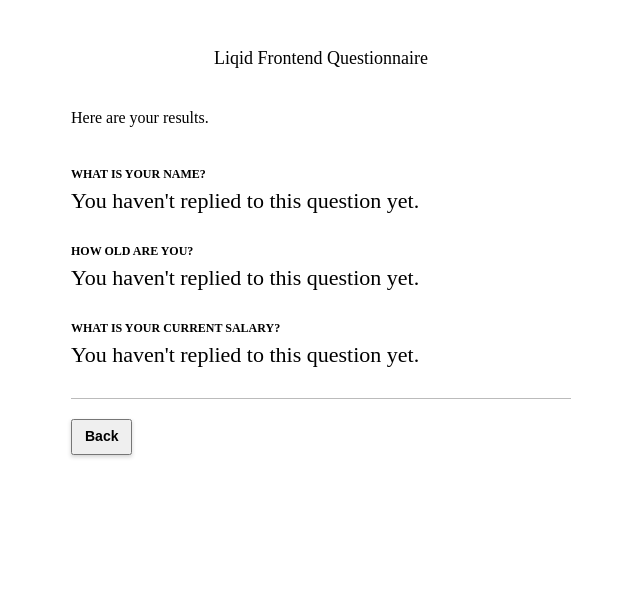
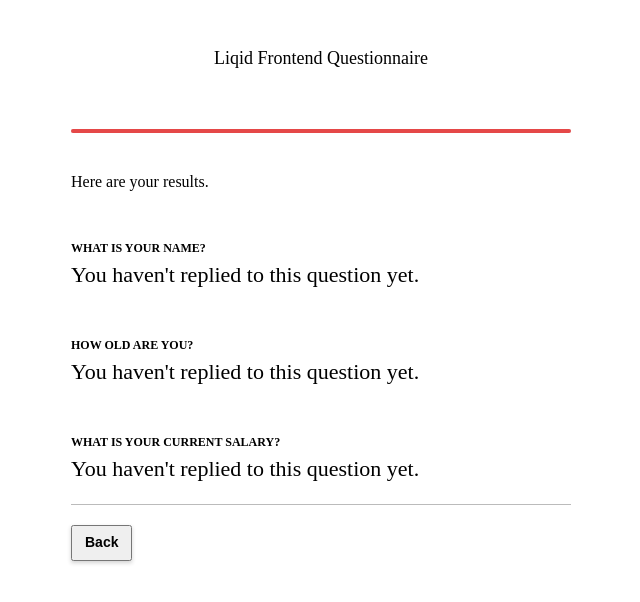
Before and after one commit to gusaiani/liqid, a Next.js app: page /results in a window 1280 px wide. Shown: the top 602 px of the page, without its empty margins (319-959 px from the left). Built offline with nearby package versions, Linux system fonts and the light colour scheme; a web font is replaced by a local one.

Commit message:
Add Progress Bar

```diff
--- a/components/shared/Form/styles.js
+++ b/components/shared/Form/styles.js
@@ -4,7 +4,7 @@ import {mobileMedia} from 'constants/media'
 
 export default styled.form`
   margin: 0 auto;
-  width: ${({full}) => (full ? '100%' : '400px')};
+  width: ${({full}) => (full ? '100%' : '500px')};
   box-sizing: border-box;
 
   .Select-control {
--- /dev/null
+++ b/components/shared/ProgressBar/index.js
@@ -0,0 +1,18 @@
+import {Component, Fragment} from 'react'
+import Container from './styles'
+import {progressPercentage} from 'utils/questions'
+
+export default class ProgressBar extends Component {
+  render() {
+    const {currentQuestion, isFinalPage} = this.props
+
+    const percentage = isFinalPage ?
+      100 : progressPercentage(currentQuestion)
+
+    return (
+      <Container>
+        <div style={{width: percentage + '%'}}></div>
+      </Container>
+    )
+  }
+}
--- /dev/null
+++ b/components/shared/ProgressBar/styles.js
@@ -0,0 +1,23 @@
+import styled from 'styled-components'
+import * as colors from 'constants/colors'
+import {mobileMedia} from 'constants/media'
+
+export default styled.div`
+  background: ${colors.lightestGray};
+  border-radius: 20px;
+  height: 4px;
+  margin: 20px auto 40px;
+  position: relative;
+  width: 500px;
+
+  @media ${mobileMedia} {
+    width: 100%;
+  }
+
+  div {
+    background: ${colors.red.medium};
+    border-radius: 20px;
+    height: 4px;
+    width: 20%;
+  }
+`
--- a/layouts/Main/index.js
+++ b/layouts/Main/index.js
@@ -1,8 +1,14 @@
+import {Component, Fragment} from 'react'
+import Head from 'next/head'
 import Container from './styles'
 import Header from 'components/shared/Header'
-import Head from 'next/head'
+import ProgressBar from 'components/shared/ProgressBar'
 
-export default ({ children }) => (
+export default class MainLayout extends Component {
+  render () {
+    const {isFinalPage, currentQuestion, children} = this.props
+
+    return (
       <Container>
         <Head>
           <meta
@@ -15,8 +21,11 @@ export default ({ children }) => (
         </Head>
 
         <Header/>
+        <ProgressBar isFinalPage={isFinalPage} currentQuestion={currentQuestion} />
 
         { children }
 
       </Container>
     )
+  }
+}
--- a/layouts/Main/styles.js
+++ b/layouts/Main/styles.js
@@ -11,7 +11,7 @@ export default styled.div`
   }
 
   div.result {
-    margin-bottom: 30px;
+    margin-top: 50px;
 
     &:first-of-type {
       margin-top: 40px;
--- a/pages/index.js
+++ b/pages/index.js
@@ -98,8 +98,7 @@ export default class Liqid extends Component {
     const {label, type, placeholder, options} = question
 
     return (
-      <Page>
-
+      <Page currentQuestion={currentQuestion}>
         <Form onSubmit={this.handleSubmit}>
           <Fragment>
             {(type == "text") &&
--- a/pages/results.js
+++ b/pages/results.js
@@ -21,7 +21,7 @@ export default class Liqid extends Component {
 
   render() {
     return (
-      <Page>
+      <Page isFinalPage={true}>
         Here are your results.
 
         {questions.map(question => {
--- a/utils/questions.js
+++ b/utils/questions.js
@@ -74,3 +74,12 @@ export const prevQuestionKey = function(currentPosition) {
   const prevKey = questions[currentPosition - 1].query
   return prevKey
 }
+
+export const progressPercentage = function(currentQuestion) {
+  const queries = questions.map(question => {
+    return question.query
+  })
+
+  const queryPosition = queries.indexOf(currentQuestion)
+  return queryPosition / queries.length * 100
+}
```
Lines whose indentation alone changed are shown as unchanged.
